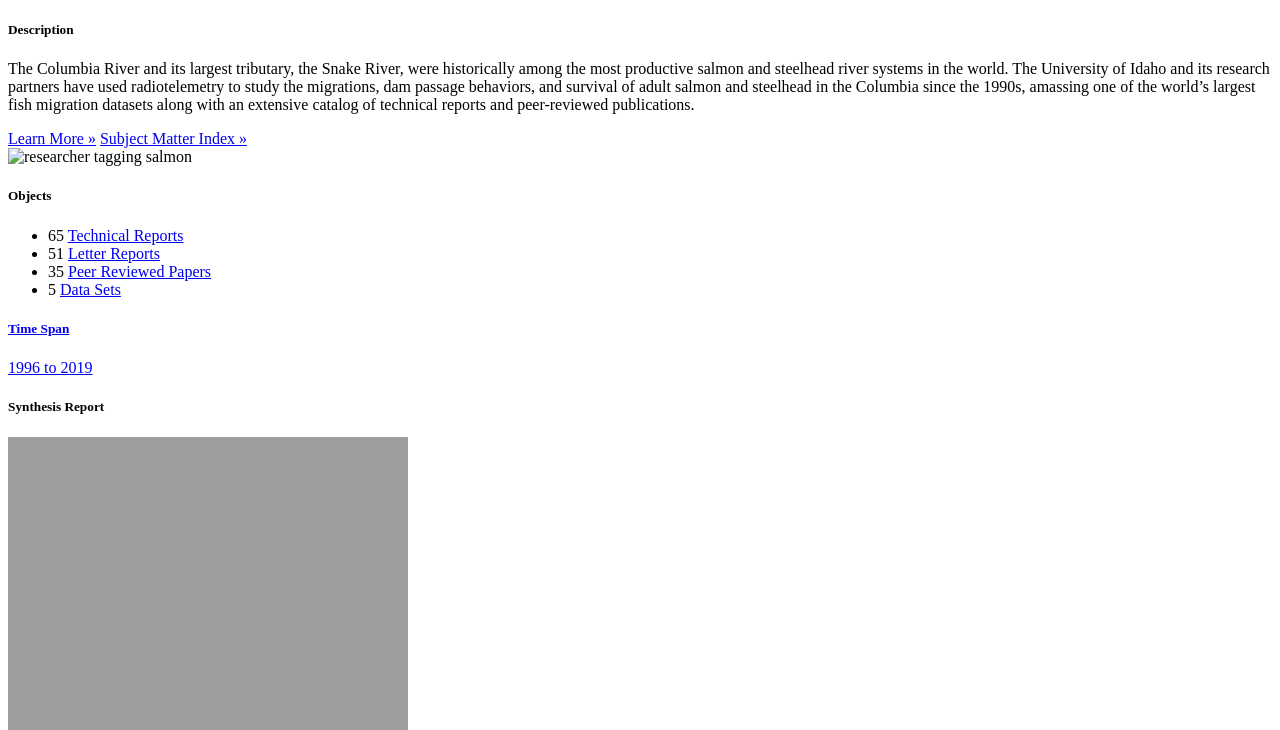
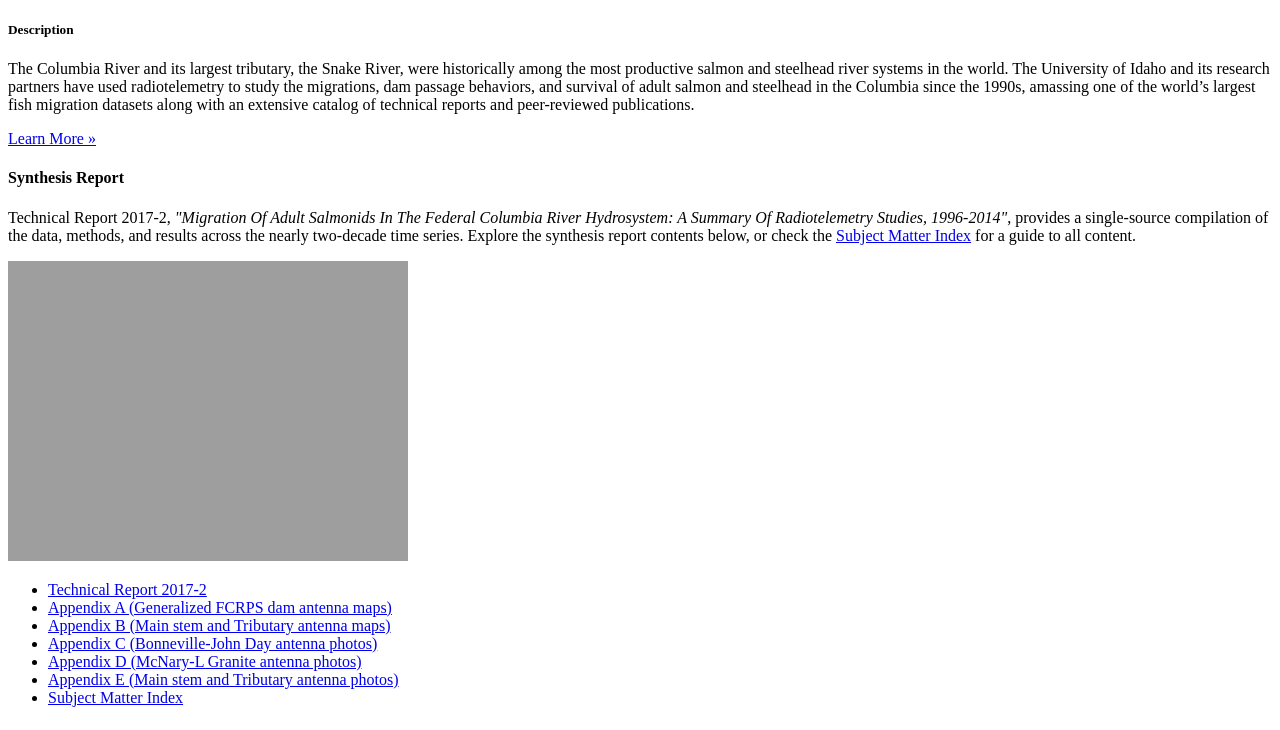
Before and after one commit to uidaholib/FERL_source, a Jekyll site: the page built from index.html, in a window 1280 px wide and 1400 px high, scrolled down 564 px. Shown: the part 130-860 px from the top of the window. Built offline with Jekyll 4.4.1, drawn with Linux system fonts in a browser that asks for light colours.

Commit message:
update home page

```diff
--- a/_includes/index/time.html
+++ b/_includes/index/time.html
@@ -1,9 +1,9 @@
 {%- assign raw-dates = items | map: 'date' -%}
 {% capture clean-dates %}{% for date in raw-dates %}{% if date != "" %}{% if date contains "-" %}{{date | split: "-" | first }}{% elsif date contains "/" %}{{ date | split: "/" | last }}{% else %}{{ date }}{% endif %}{% unless forloop.last %};{% endunless %}{% endif %}{%- endfor -%}{% endcapture %}
 {%- assign date-range = clean-dates | split: ";" | sort  -%}
-<a class="card mb-3" href="{{ '/timeline/' | relative_url }}">
+<div class="card mb-3">
   <div class="card-body">
     <h5 class="card-title">Time Span</h5>
-    <p class="card-text">{{ date-range | first }} to {{ date-range | last }}</p>
+    <p class="card-text"><a href="{{ '/timeline/' | relative_url }}">{{ date-range | first }} to {{ date-range | last }}</a></p>
   </div>
-</a>
+</div>
--- a/index.html
+++ b/index.html
@@ -17,13 +17,32 @@
             The Columbia River and its largest tributary, the Snake River, were historically among the most productive salmon and steelhead river systems in the world. The University of Idaho and its research partners have used radiotelemetry to study the migrations, dam passage behaviors, and survival of adult salmon and steelhead in the Columbia since the 1990s, amassing one of the world’s largest fish migration datasets along with an extensive catalog of technical reports and peer-reviewed publications.
           </p>
           <a class="btn btn-clearwater" href="{{ '/about.html' | relative_url }}" >Learn More &raquo;</a>
-          <a class="btn btn-clearwater" href="{{ '/data/ferl-index.html' | relative_url }}">Subject Matter Index &raquo;</a>
         </div>
       </div>
 
       <div class="card mb-3">
           <div class="card-body">
-              <img class="img-fluid" src="{{ '/tagging_fish.jpg' | prepend: site.objects }}" alt="researcher tagging salmon">
+              <h4 class="card-title">Synthesis Report</h4>
+              <p class="card-text">Technical Report 2017-2, <em>"Migration Of Adult Salmonids In The Federal Columbia River Hydrosystem: A Summary Of Radiotelemetry Studies, 1996-2014"</em>, provides a single-source compilation of the data, methods, and results across the nearly two-decade time series. Explore the synthesis report contents below, or check the <a href="{{ '/data/ferl-index.html' | relative_url }}">Subject Matter Index</a> for a guide to all content.</p>
+              <div class="row">
+                <div class="col-md-6">
+                  <a href="{{ '/data/ferl-tr-2017-2.html' | relative_url }}">
+                      <img class="img-fluid img-thumbnail" src="https://www.lib.uidaho.edu/digital/objects/ferl/small/ferl-tr-2017-2_sm.jpg" alt="cover of final report" >
+                  </a>
+                </div>
+                <div class="col-md-6">
+                  <ul class="mt-3">
+                    <li><a href="{{ '/data/ferl-tr-2017-2.html' | relative_url }}">Technical Report 2017-2</a></li>
+                    <li><a href="{{ '/data/ferl-tr-2017-2-appendix-a.html' | relative_url }}" >Appendix A (Generalized FCRPS dam antenna maps)</a></li>
+                    <li><a href="{{ '/data/ferl-tr-2017-2-appendix-b.html' | relative_url }}" >Appendix B (Main stem and Tributary antenna maps)</a></li>
+                    <li><a href="{{ '/data/ferl-tr-2017-2-appendix-c.html' | relative_url }}" >Appendix C (Bonneville-John Day antenna photos)</a></li>
+                    <li><a href="{{ '/data/ferl-tr-2017-2-appendix-d.html' | relative_url }}" >Appendix D (McNary-L Granite antenna photos)</a></li>
+                    <li><a href="{{ '/data/ferl-tr-2017-2-appendix-e.html' | relative_url }}" >Appendix E (Main stem and Tributary antenna photos)</a></li>
+                    <li><a href="{{ '/data/ferl-index.html' | relative_url }}">Subject Matter Index</a></li>
+                  </ul>
+                </div>
+              </div>
+
           </div>
       </div>
 
@@ -47,10 +66,8 @@
 
         <div class="card mb-3">
           <div class="card-body">
-              <h5 class="card-title">Synthesis Report</h5>
-              <a href="{{ '/data/ferl-tr-2017-2.html' | relative_url }}">
-                  <img class="img-fluid img-thumbnail" src="https://www.lib.uidaho.edu/digital/objects/ferl/small/ferl-tr-2017-2_sm.jpg" alt="cover of final report" >
-              </a>
+              <img class="img-fluid" src="{{ '/tagging_fish.jpg' | prepend: site.objects }}" alt="researcher tagging salmon">
+              <a href="https://www.uidaho.edu/cnr/fish-ecology-research-lab" target="_blank"><img class="img-fluid mt-3" src="{{ '/UI_CNR_horizontal_4c.png' | prepend: site.objects }}" alt="University of Idaho College of Natural Resources"></a>
           </div>
         </div>
 
```
